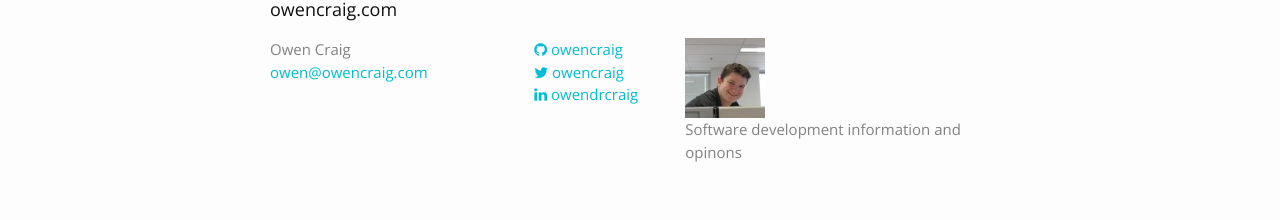
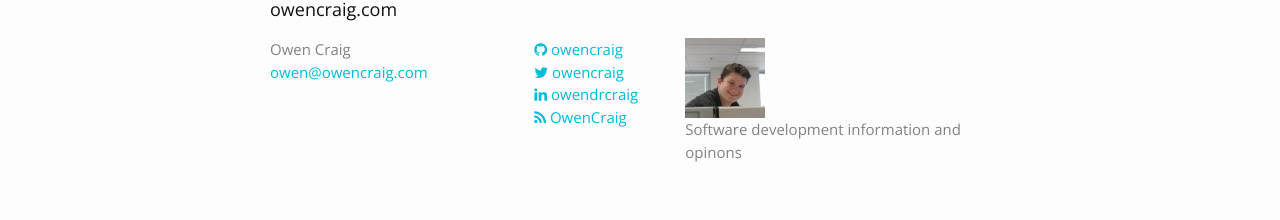
Before and after one commit to owencraig/owencraig.github.io, a Jekyll site: the page built from index.html, in a window 1280 px wide. Shown: the part 1830-2050 px from the top of the page. Built offline with Jekyll 4.4.1, drawn with Linux system fonts in a browser that asks for light colours; nearby versions of some CDN libraries; Markdown is read by kramdown in place of the engine named in the settings; the list of posts is cut into pages by our own code; comment, search, counter and statistics services are not loaded.

Commit message:
adding feedburner links

```diff
--- a/_config.yml
+++ b/_config.yml
@@ -12,6 +12,7 @@ url: "https://owencraig.com" # the base hostname & protocol for your site
 twitter_username: owencraig
 github_username:  owencraig
 linkedin_username: owendrcraig
+feed_url: http://feeds.feedburner.com/OwenCraig
 
 # Github repositories
 github_repo_url: https://github.com/owencraig/owencraig.github.io/
--- a/_includes/footer.html
+++ b/_includes/footer.html
@@ -40,6 +40,14 @@
             </a>
           </li>
           {% endif %}
+          {% if site.feed_url %}
+          <li>
+            <a href="site.feed_url">
+              <span class="icon fa fa-rss"></span>
+              <span class="username">OwenCraig</span>
+            </a>
+          </li>
+          {% endif %}
         </ul>
       </div>
 
--- a/index.html
+++ b/index.html
@@ -17,6 +17,6 @@ title: Home
     {% endfor %}
   </ul>
 
-  <p class="rss-subscribe">subscribe <a href="{{ "/rss.xml" | prepend: site.baseurl }}">via RSS</a></p>
+  <p class="rss-subscribe">subscribe <a href="{{ site.feed_url }}">via RSS</a></p>
 
 </div>
```
